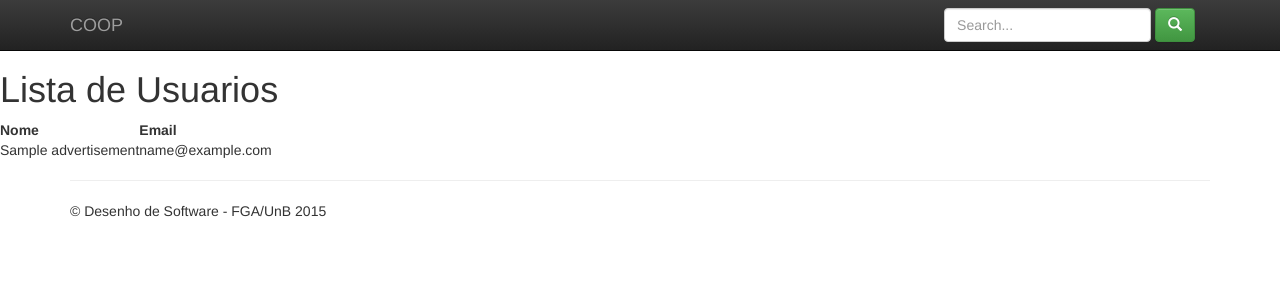
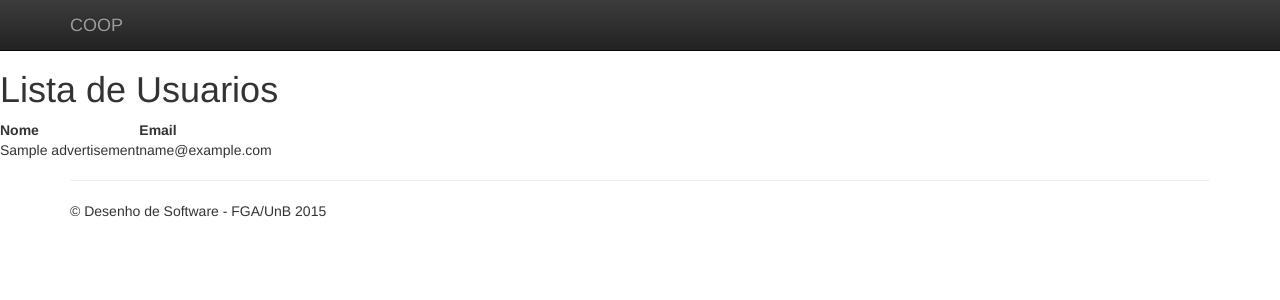
Before and after one commit to gabrielssilva/des-2015.2, a Django app: template dsw/templates/list.html in a window 1280 px wide. Shown: the top 300 px of the page. Run offline with Django 3.2, Linux system fonts and the light colour scheme; the template is opened without the code that fills it: most values are stand-ins (such as "Sample title", 1, 10 or a date in 2020); some libraries are stand-ins or nearby versions.

Commit message:
Revert "Add search field"
This reverts commit 7576ebe6968067c5a699dc021800695a26d7afdc.

```diff
--- a/dsw/templates/base.html
+++ b/dsw/templates/base.html
@@ -57,10 +57,6 @@
           {% endif %}
         {% endif %}
         </div>
-         <form class="navbar-form navbar-right" action="." method="get">
-        <input id="search_box" name="search_box" type="text" placeholder="Search..." class="form-control">
-        <button type="submit" class="btn btn-success form-control"><span class="glyphicon glyphicon-search"></span></button>
-    </form>
       </div>
     </nav>
 
```
